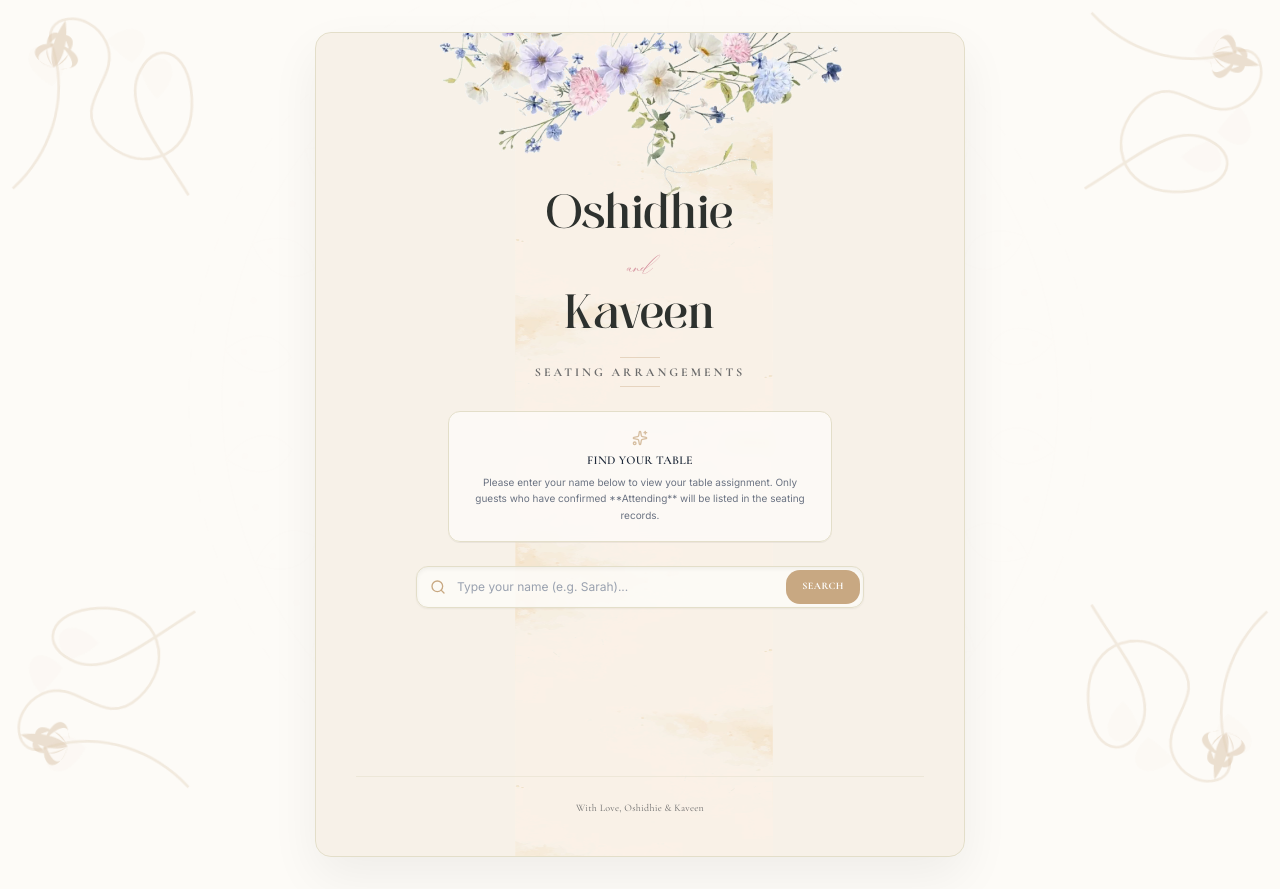
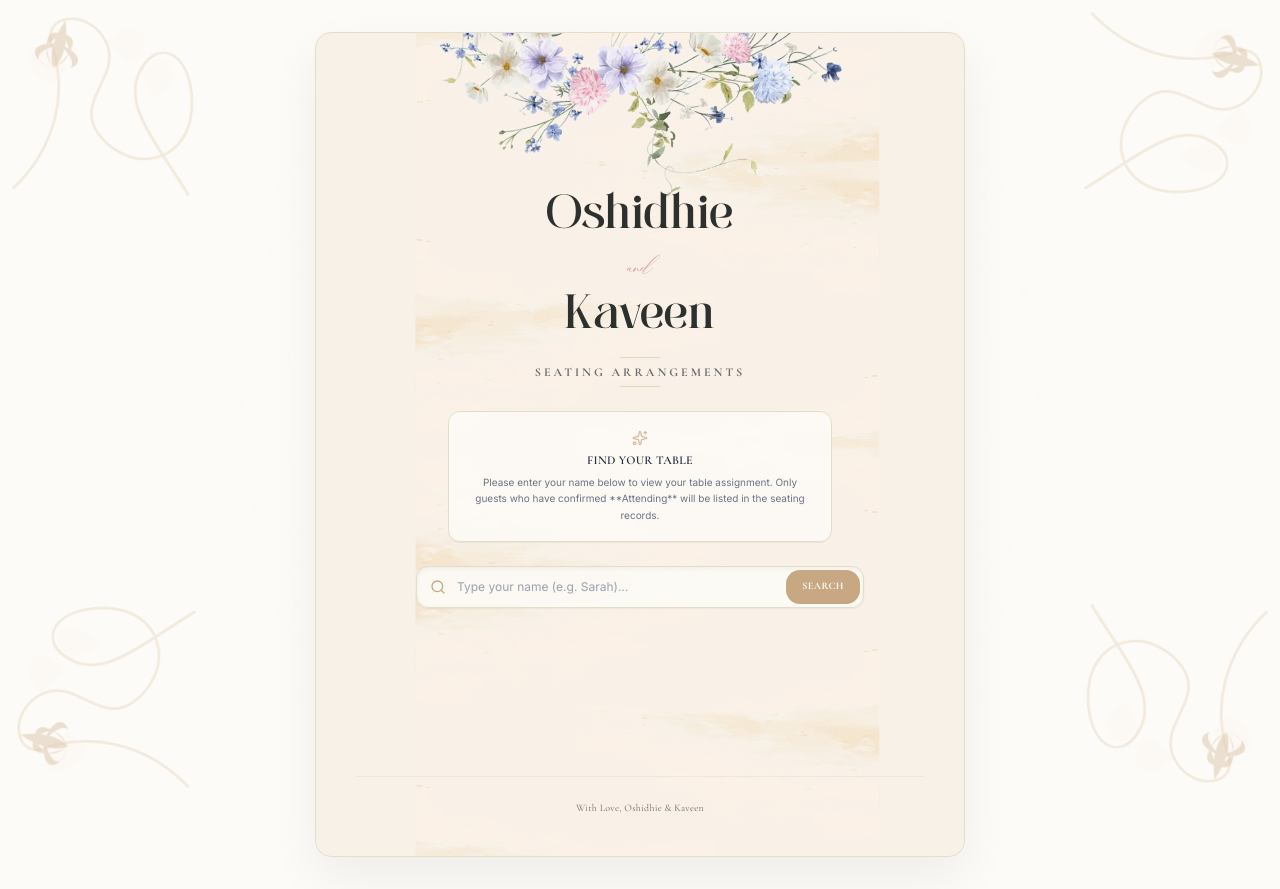
Before and after one commit to PramudithaN/digital-wedding-invitation, a Next.js app: page /find-table in a window 1280 px wide. Built offline with nearby package versions, Linux system fonts and the light colour scheme; a web font is replaced by a local one; what @mui/material-nextjs would draw is missing.

Commit message:
Scale lookup card background texture to cover full width

```diff
--- a/app/find-table/page.tsx
+++ b/app/find-table/page.tsx
@@ -204,7 +204,7 @@ export default function SeatingLookupPage() {
           className="absolute inset-0 z-0 pointer-events-none select-none rounded-2xl opacity-100"
           style={{
             backgroundImage: 'url("/Invitation-background.png")',
-            backgroundSize: '100% 100%',
+            backgroundSize: '180% 100%',
             backgroundPosition: 'center center',
             backgroundRepeat: 'no-repeat',
           }}
```
